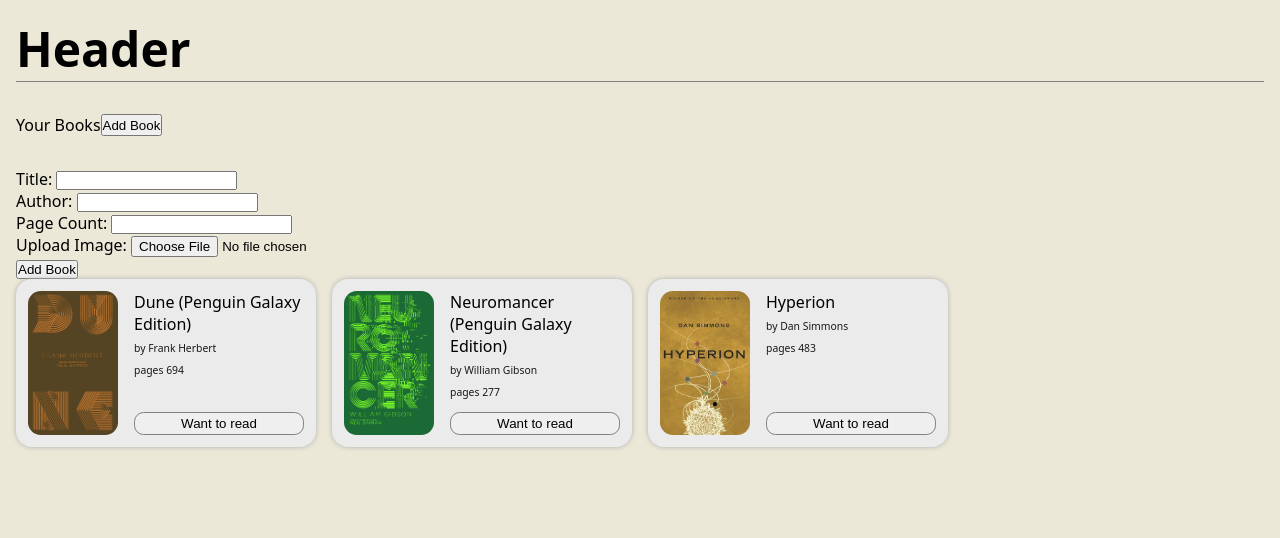
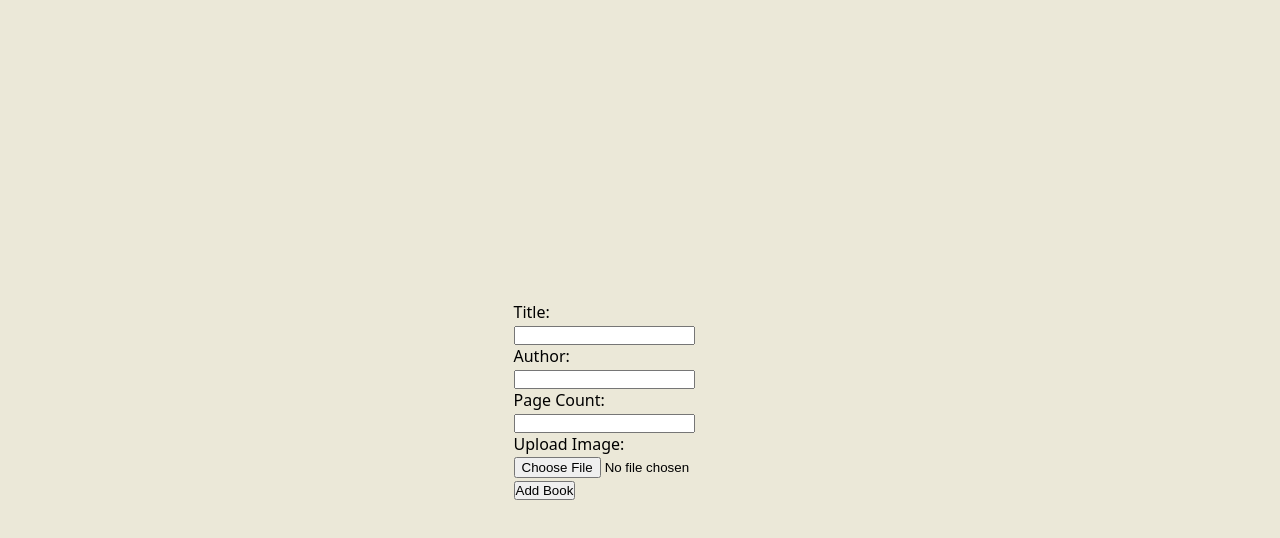
Before and after one commit to Nik-Reyes/CoverToCoverLibrary, a plain HTML site: page index.html in a window 1280 px wide. Both pictures are taken after a click on the button "Add Book". Drawn offline with Linux system fonts and the light colour scheme.

Commit message:
style: change form styling

```diff
--- a/style.css
+++ b/style.css
@@ -17,6 +17,19 @@ img {
   height: auto;
 }
 
+form {
+  position: absolute;
+  inset: 0;
+  display: flex;
+  justify-content: center;
+  align-items: center;
+  background-color: #ebe8d8;
+}
+
+.hide {
+  display: none;
+}
+
 fieldset {
   border: none;
 }
@@ -33,6 +46,7 @@ span {
     'library';
   grid-template-rows: repeat(2, auto) 1fr;
   gap: 2rem;
+  height: 100dvh;
 }
 
 .header {
@@ -57,6 +71,8 @@ span {
   display: grid;
   grid-template-columns: repeat(auto-fill, minmax(min(100%, 250px), 1fr));
   gap: 1rem;
+  overflow: hidden;
+  height: 100%;
 }
 
 .book {
@@ -85,6 +101,10 @@ span {
   font-size: 1rem;
 }
 
+label > span {
+  display: block;
+}
+
 :where(.author, .pages) > span {
   font-size: 0.65rem;
   font-weight: 300;
@@ -102,7 +122,3 @@ span {
   padding: 0.2rem 0;
   border-radius: 0.6rem;
 }
-
-.hide {
-  display: none;
-}
```
